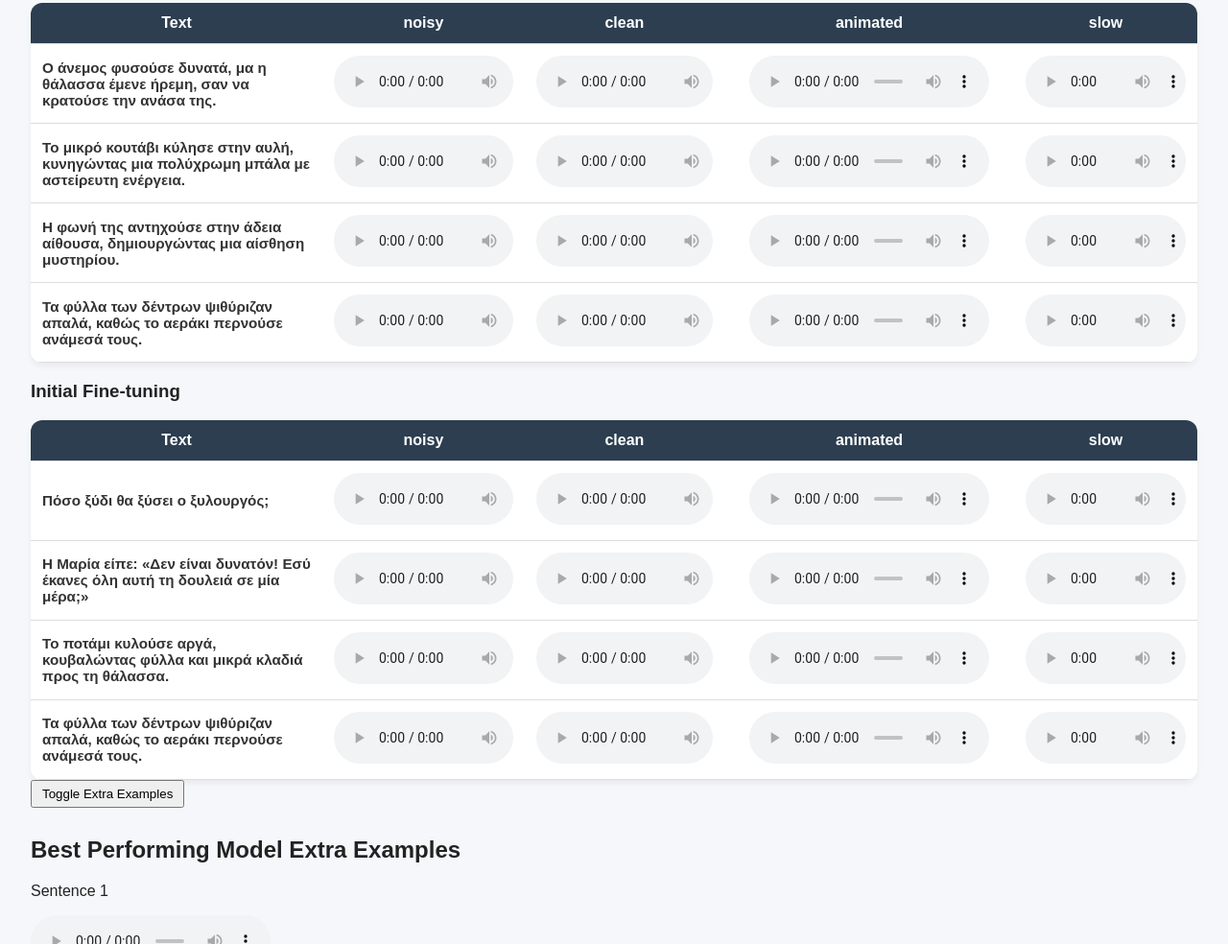
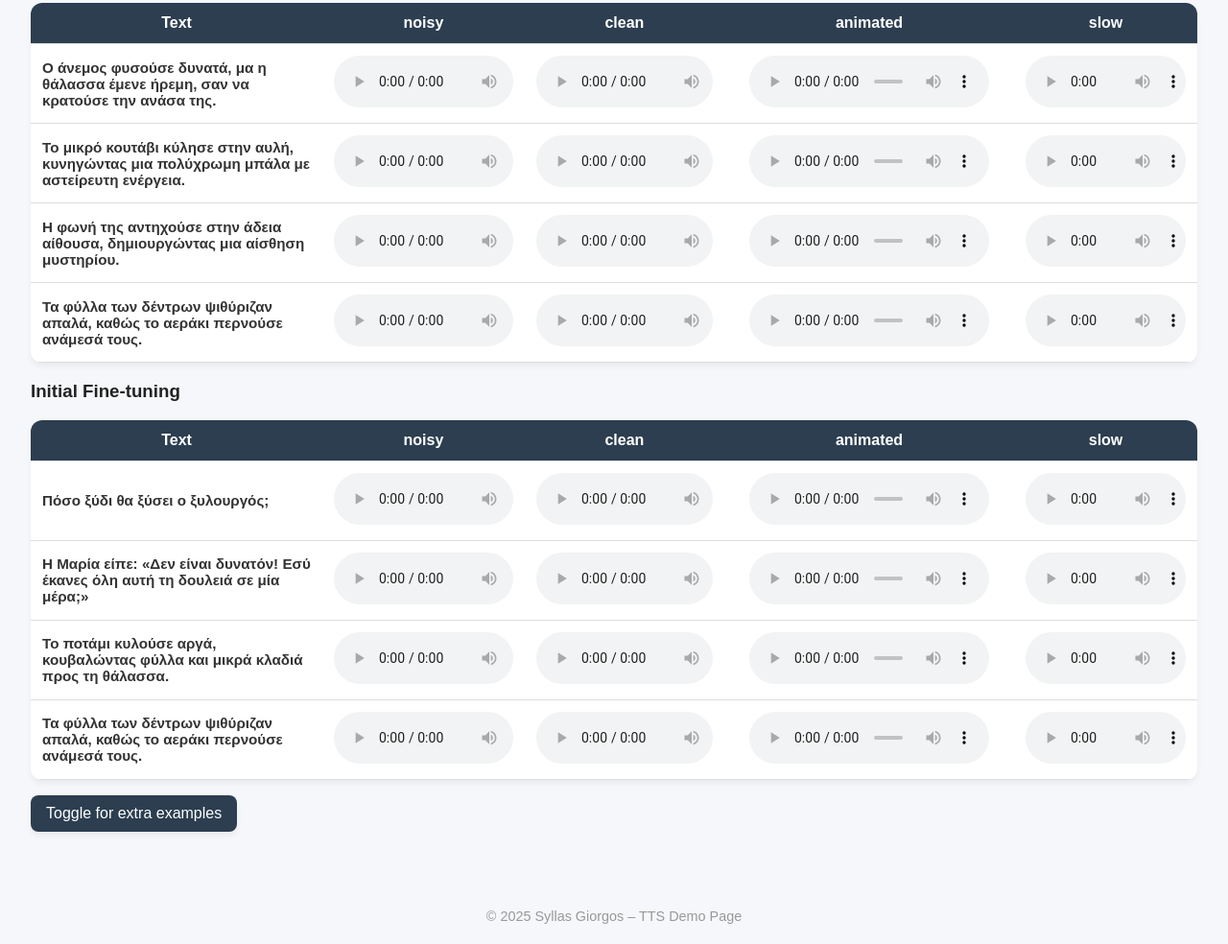
Before and after one commit to gsyllas/gsyllas.github.io, a plain HTML site: page index.html in a window 1280 px wide. Shown: the part 1816-2800 px from the top of the page at 96% size. Drawn offline with Linux system fonts and the light colour scheme.

Commit message:
Enhance toggle button styles and update description
Updated the toggle button styles and improved the description for the evaluation section.

```diff
--- a/index.html
+++ b/index.html
@@ -74,9 +74,20 @@
     }
 
     .toggle-button {
-      margin-bottom: 10px;
-      padding: 5px 10px;
+      background-color: #2c3e50;
+      color: white;
+      padding: 10px 16px;
+      border: none;
+      border-radius: 8px;
+      box-shadow: 0 4px 6px rgba(0, 0, 0, 0.05);
       cursor: pointer;
+      margin: 1rem 0;
+      font-size: 1rem;
+      transition: background-color 0.2s ease;
+    }
+
+    .toggle-button:hover {
+      background-color: #1a252f;
     }
   </style>
 </head>
@@ -142,8 +153,9 @@
     </tbody>
   </table>
   <h2>Description Evaluation</h2>
-  <div> DESCRIBE THE  Description Evaluation Description Evaluation Description Evaluation
-    Description Evaluation Description Evaluation Description Evaluation Description Evaluation</div>
+  <div> This section compares the outputs of the text-to-speech models
+    when prompted with different style descriptions (e.g., fast, slow, noisy, clean)
+    to evaluate their impact on speech characteristics.</div>
 
   <h3>LORA Speaker-Specific</h3>
   <table>
@@ -333,10 +345,11 @@
     </tbody>
   </table>
 
+  <div></div>
+  <div></div>
 
-
-  <button class="toggle-button" onclick="toggleSection()">Toggle Extra Examples</button>
-  <div class="extra-examples-section" id="extraSection">
+  <button class="toggle-button" onclick="toggleSection()">Toggle for extra examples</button>
+  <div class="extra-examples-section" id="extraSection" style="display: none;">
     <div class="extra-examples-section">
       <h2>Best Performing Model Extra Examples</h2>
       <div class="audio-grid">
```
